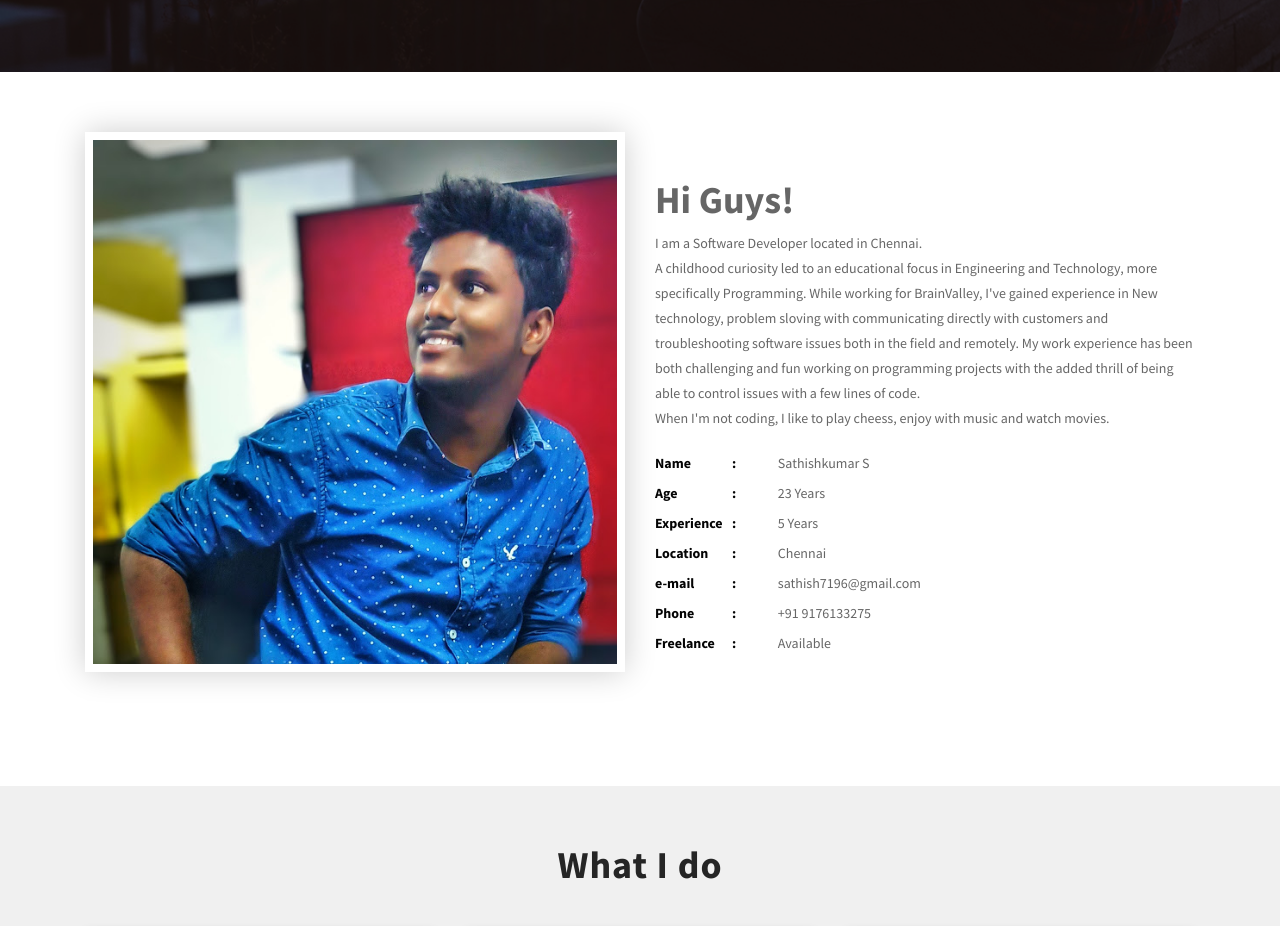
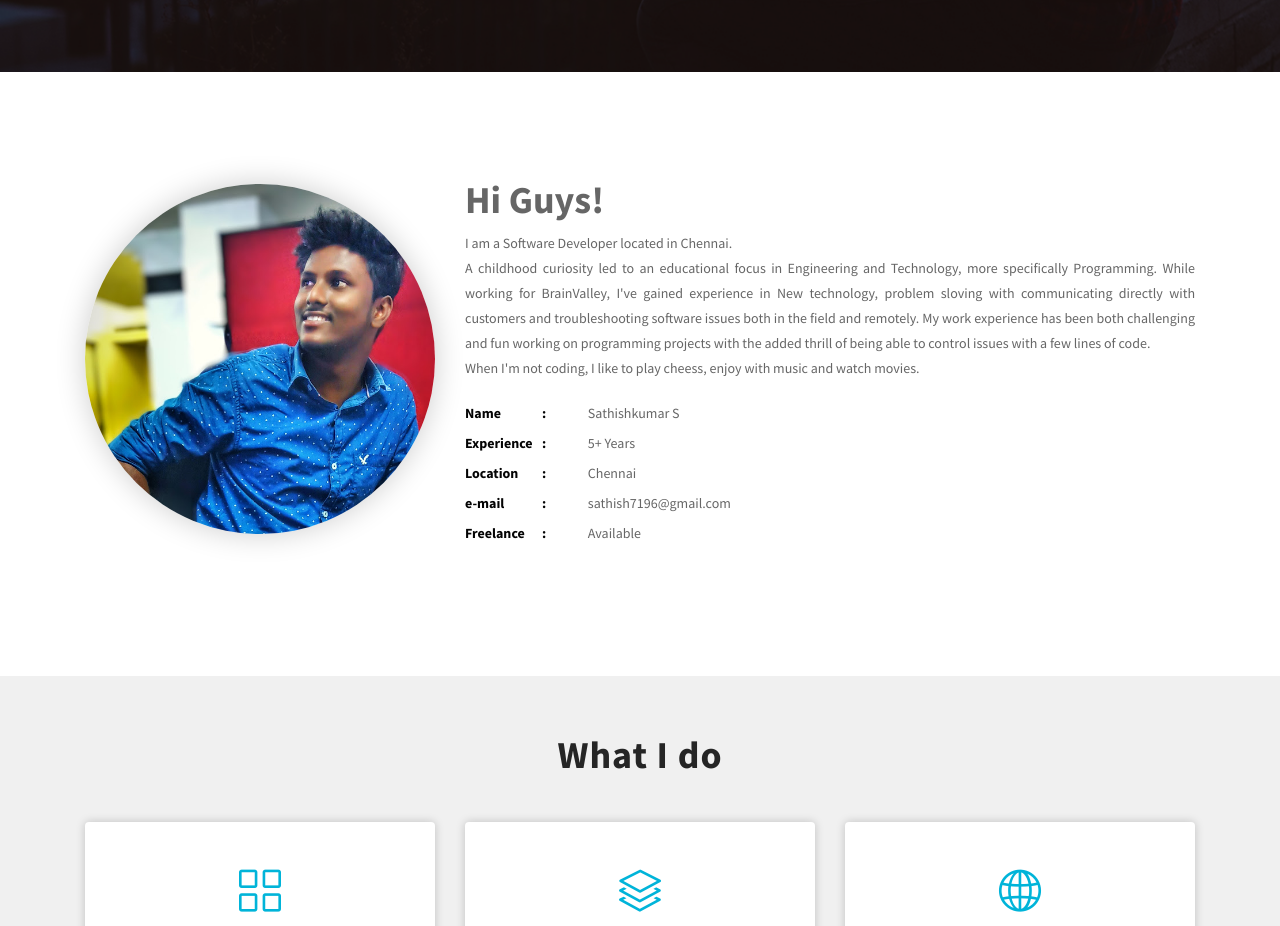
Before and after one commit to sathish7196/sathish7196.github.io, a plain HTML site: page index.html in a window 1280 px wide. Shown: the part 600-1526 px from the top of the page. Drawn offline with nearby package versions, Linux system fonts and the light colour scheme; files whose address does not match are found by name.

Commit message:
Add files via upload
V2

```diff
--- a/assets/css/main.css
+++ b/assets/css/main.css
@@ -289,7 +289,8 @@ a.back-to-top:hover, a.back-to-top:focus {
 }
 
 #about .img-thumb img {
-  border: 8px solid #fff;
+  /*border: 8px solid #fff;*/
+  border-radius: 50%;
   box-shadow: 0px 0px 30px rgba(0, 0, 0, 0.2);
 }
 
--- a/index.html
+++ b/index.html
@@ -141,26 +141,26 @@
 <section id="about" class="section-padding">
 	<div class="container">
 		<div class="row">
-          <div class="col-lg-6 col-md-6 col-sm-12 col-xs-12">
-            <div class="img-thumb wow fadeInLeft" data-wow-delay="0.3s">
+			<div class="col-lg-4 col-md-4 col-sm-12 col-xs-12 py-1">
+				<div class="img-thumb wow fadeInLeft py-5" data-wow-delay="0.3s">
 					<img class="img-fluid" src="assets/img/about/about-1.jpeg" alt="">
 				</div>
 			</div>
-          <div class="col-lg-6 col-md-6 col-sm-12 col-xs-12">
+			<div class="col-lg-8 col-md-8 col-sm-12 col-xs-12">
 				<div class="profile-wrapper wow fadeInRight" data-wow-delay="0.3s">
 					<h3>Hi Guys!</h3>
-              <p>I am a Software Developer located in Chennai.<br>
+					<p style="text-align: justify;">I am a Software Developer located in Chennai.<br>
 						A childhood curiosity led to an educational focus in Engineering and Technology, more specifically Programming. While working for BrainValley, I've gained experience in New technology, problem sloving with communicating directly with customers and troubleshooting software issues both in the field and remotely. My work experience has been both challenging and fun working on programming projects with the added thrill of being able to control issues with a few lines of code.<br>
 					When I'm not coding, I like to play cheess, enjoy with music and watch movies.</p>
 					<div class="about-profile">
 						<ul class="admin-profile">
 							<li><span class="pro-title"> Name </span> <span class="pro-detail">Sathishkumar S</span></li>
-                  <li><span class="pro-title"> Age </span> <span class="pro-detail">23 Years</span></li>
-                  <li><span class="pro-title"> Experience </span> <span class="pro-detail">5 Years</span></li>
+							<!-- <li><span class="pro-title"> Age </span> <span class="pro-detail">24 Years</span></li> -->
+							<li><span class="pro-title"> Experience </span> <span class="pro-detail">5+ Years</span></li>
 							<!-- <li><span class="pro-title"> Country </span> <span class="pro-detail">India</span></li> -->
 							<li><span class="pro-title"> Location </span> <span class="pro-detail">Chennai</span></li>
 							<li><span class="pro-title"> e-mail </span> <span class="pro-detail">sathish7196@gmail.com</span></li>
-                  <li><span class="pro-title"> Phone </span> <span class="pro-detail">+91 9176133275</span></li>
+						<!-- 	<li><span class="pro-title"> Phone </span> <span class="pro-detail">+91 9176133275</span></li> -->
 							<li><span class="pro-title"> Freelance </span> <span class="pro-detail">Available</span></li>
 						</ul>
 					</div>
```
Lines whose indentation alone changed are shown as unchanged.
